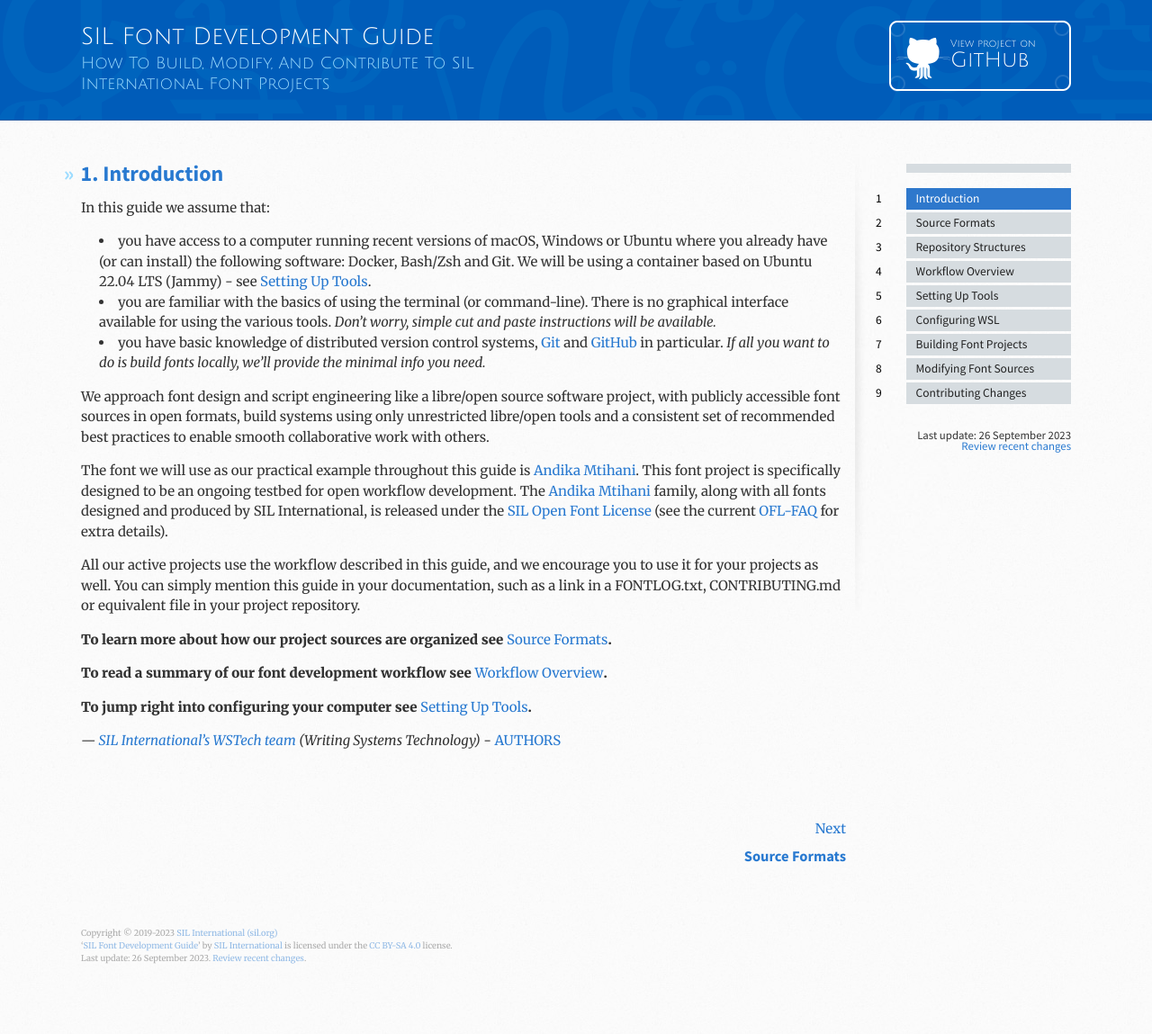
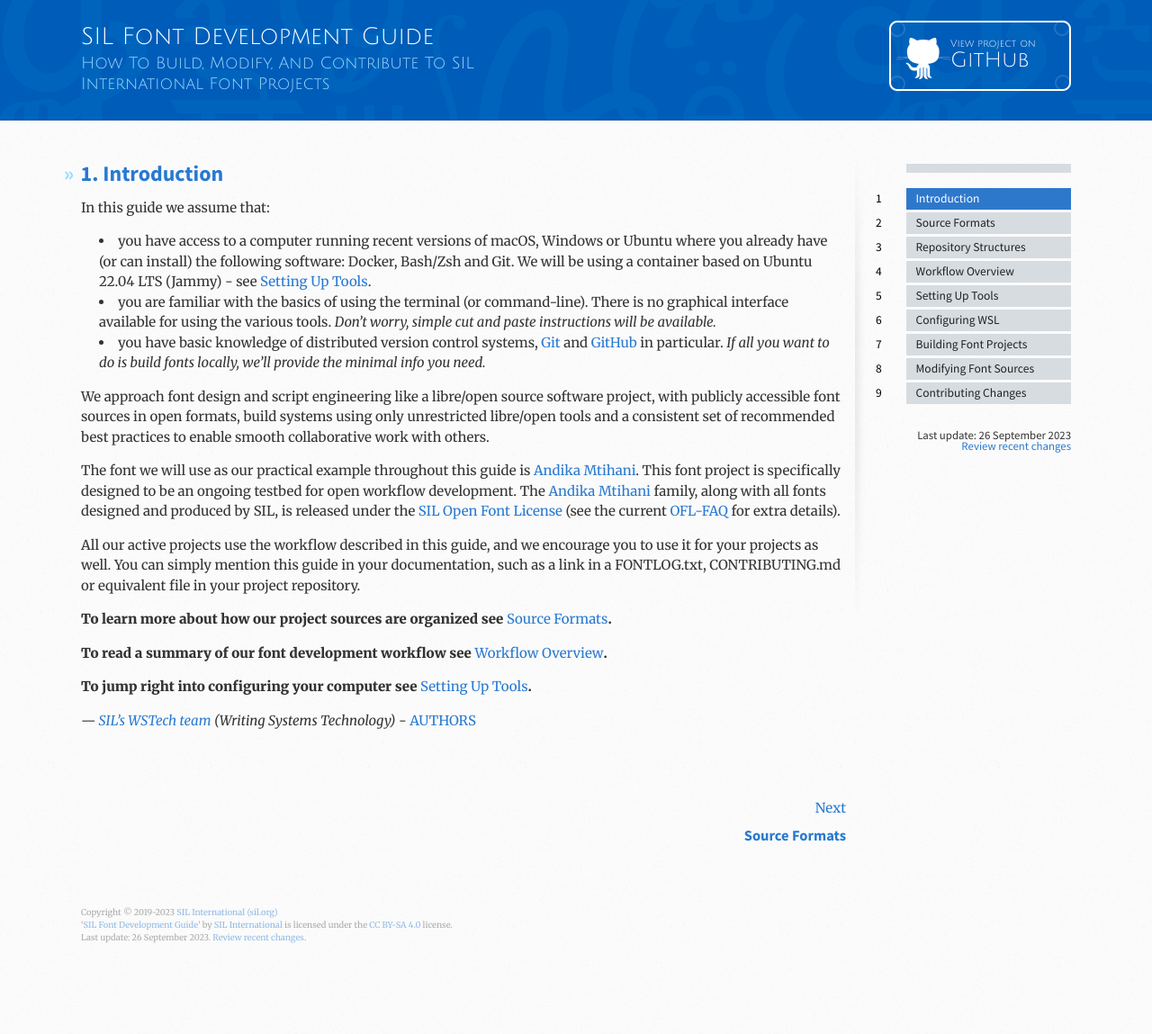
Before and after one commit to silnrsi/silfontdev, a Jekyll site: the page built from en-US/Introduction.md, in a window 1280 px wide. Shown: the whole page at 90% size. Built offline with Jekyll 4.4.1, drawn with Linux system fonts in a browser that asks for light colours; after the commit the page ends 1126 px from its top, so only the background shows below that.

Commit message:
Sync naming for consistency (footer retains longer name).

```diff
--- a/en-US/Introduction.md
+++ b/en-US/Introduction.md
@@ -15,7 +15,7 @@ In this guide we assume that:
 
 We approach font design and script engineering like a libre/open source software project, with publicly accessible font sources in open formats, build systems using only unrestricted libre/open tools and a consistent set of recommended best practices to enable smooth collaborative work with others.
 
-The font we will use as our practical example throughout this guide is [Andika Mtihani]. This font project is specifically designed to be an ongoing testbed for open workflow development. The [Andika Mtihani] family, along with all fonts designed and produced by SIL International, is released under the [SIL Open Font License] (see the current [OFL-FAQ] for extra details).
+The font we will use as our practical example throughout this guide is [Andika Mtihani]. This font project is specifically designed to be an ongoing testbed for open workflow development. The [Andika Mtihani] family, along with all fonts designed and produced by SIL, is released under the [SIL Open Font License] (see the current [OFL-FAQ] for extra details).
 
 All our active projects use the workflow described in this guide, and we encourage you to use it for your projects as well. You can simply mention this guide in your documentation, such as a link in a FONTLOG.txt, CONTRIBUTING.md or equivalent file in your project repository.
 
@@ -27,10 +27,10 @@ __To jump right into configuring your computer see [Setting Up Tools].__
 
 
 
-*&mdash; [SIL International's WSTech team] (Writing Systems Technology)* - [AUTHORS]
+*&mdash; [SIL's WSTech team] (Writing Systems Technology)* - [AUTHORS]
 
 
-[SIL International font projects]: https://software.sil.org/fonts
+[SIL's open font projects]: https://software.sil.org/fonts
 [Andika Mtihani]: https://github.com/silnrsi/font-andika-mtihani
 [Setting Up Tools]: Setting_Up_Tools.html
 [Git]: https://git-scm.com/
@@ -39,5 +39,5 @@ __To jump right into configuring your computer see [Setting Up Tools].__
 [OFL-FAQ]: https://scripts.sil.org/OFL-FAQ_web
 [Source Formats]: Source_Formats.html
 [Workflow Overview]: Workflow_Overview.html
-[SIL International's WSTech team]: https://software.sil.org/wstech
+[SIL's WSTech team]: https://software.sil.org/wstech
 [AUTHORS]: ../AUTHORS.txt
```
Also changed, not shown: en-US/index.md (+1 -1 lines).
